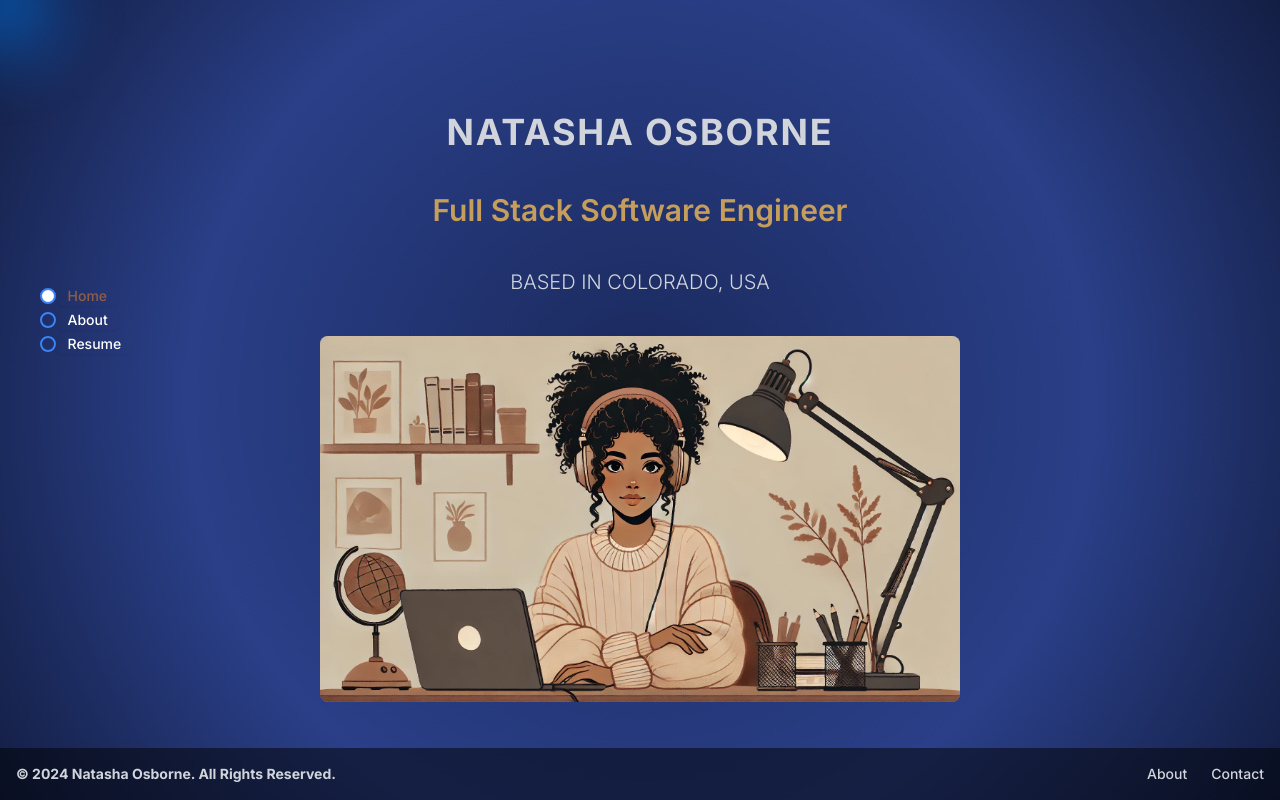
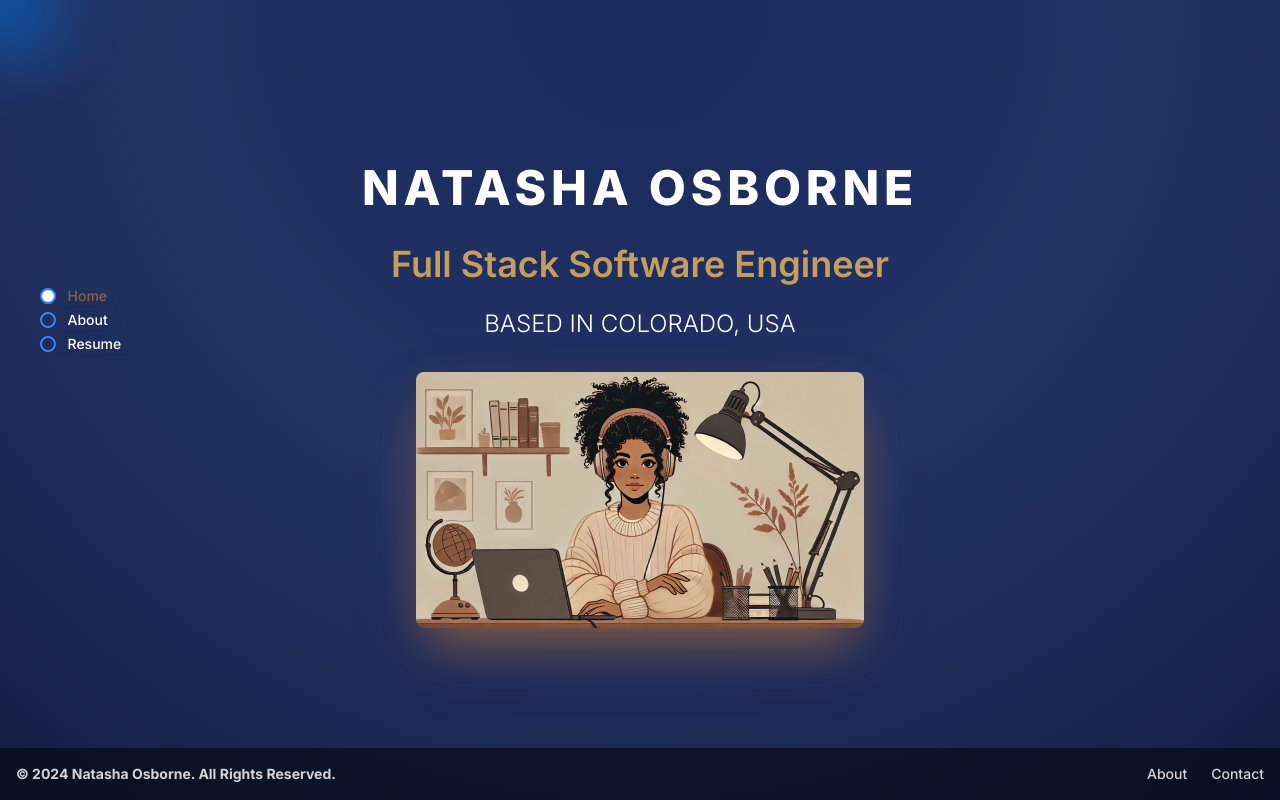
Before and after one commit to Natasha08/natasha-osborne-site, a Next.js app: page / in a window 1280 px wide. Shown: the top 800 px of the page. Built offline with nearby package versions, Linux system fonts and the light colour scheme.

Commit message:
more home page styling fix an issue where w-screen stopped the menu from functioning when it was on the home component

```diff
--- a/app/components/home.js
+++ b/app/components/home.js
@@ -1,17 +1,18 @@
+import Image from 'next/image';
 import StealthItem from '@/components/stealth-item';
 import characterImage from '@/public/character_leaning.png';
+import characterAtDesk from '@/public/character_at_desk.jpeg';
 
 const Home = () => (
-  <div className="pb-12">
+  <div className="pb-12 h-screen flex flex-col justify-center">
     <div
-      className="fixed inset-0 bg-cover bg-center z-0 w-screen home h-screen"
+      className="fixed inset-0 bg-cover bg-center z-0 w-screen h-screen"
       style={{
-        background: `radial-gradient(circle at center, rgb(26, 41, 92) 0%, rgb(42, 63, 136) 60%, rgb(19, 30, 67) 100%)`,
+        background: `radial-gradient(circle at top, rgb(26, 41, 92) 0%, rgb(34, 51, 100) 50%, rgb(19, 30, 67) 100%)`,
       }}
-    >
-    </div>
-    <div className="pt-28 flex flex-col h-screen w-screen items-center mx-auto">
-      <header className="text-center text-4xl pb-10 font-bold z-10 tracking-wider">
+    ></div>
+    <div className="pt-10 flex flex-col items-center justify-center mx-auto z-10">
+      <header className="text-center text-5xl pb-8 font-extrabold tracking-widest text-white">
         NATASHA OSBORNE
         <StealthItem
           src={characterImage}
@@ -20,13 +21,24 @@ const Home = () => (
           width="12"
         />
       </header>
-      <p className="text-center text-3xl font-semibold pb-6 hover:text-blue-500 transition-colors duration-300 text-muted-gold">
+      <p className="text-center text-4xl font-semibold pb-4 hover:text-blue-500 transition-colors duration-300 text-muted-gold">
         Full Stack Software Engineer
       </p>
-      <p className="text-center text-xl font-light pt-4">
+      <p className="text-center text-2xl font-light pt-2 text-white">
         BASED IN COLORADO, USA
       </p>
-      <img src="/character_at_desk.jpeg" alt="drawing of developer at computer desk" className="character mt-10 h-auto w-1/2 relative rounded-lg shadow-2xl shadow-interactive" />
+      <div className="mt-8 h-auto flex justify-center">
+        <div className="relative max-w-md rounded-lg shadow-2xl shadow-interactive">
+          <Image
+            src={characterAtDesk}
+            alt="Character at desk"
+            width={500}
+            height={300}
+            className="rounded-lg"
+            priority
+          />
+        </div>
+      </div>
     </div>
   </div>
 );
```
